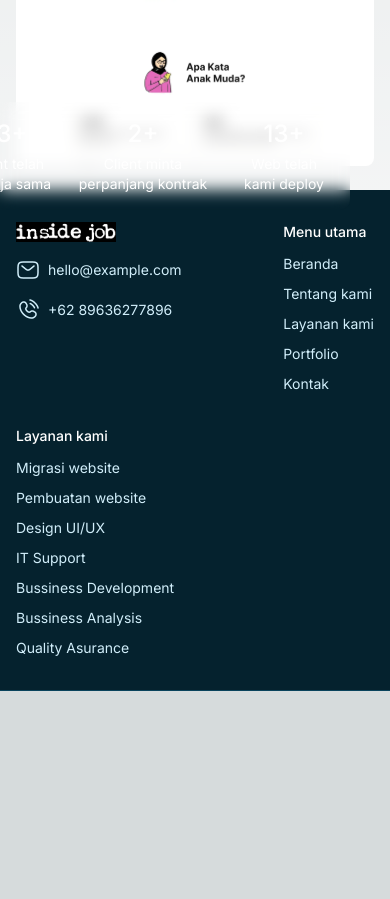
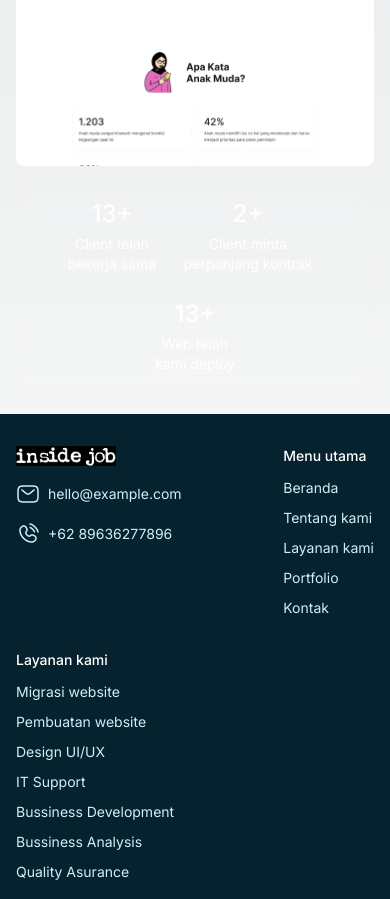
Before and after one commit to Revitalismo/inside-job, a Next.js app: page / in a window 390 px wide. Shown: the part 1078-1977 px from the top of the page. Before the commit the page ends 1769 px from the top, so only its background shows below. Built offline with nearby package versions, Linux system fonts and the light colour scheme; a web font is replaced by a local one.

Commit message:
fix: add responsive utility md:absolute xl:left-[-70px] to make Award position centered in small screen and floating in larger screen

```diff
--- a/src/app/components/Awards.tsx
+++ b/src/app/components/Awards.tsx
@@ -7,7 +7,7 @@ interface AwardsProps {
 
 export function Awards({ totalCooporatedClient, totalExtendedContract, totalDeployedWeb}: AwardsProps) {
     return (
-        <section className="w-fill md:w-fit gap-y-6 gap-x-4 flex flex-wrap justify-center p-4 md:border-[1px] md:border-primary-400 md:bg-[rgba(14,101,139,0.50)] rounded-[10px] backdrop-blur absolute left-[-70px] bottom-[-20px]">
+        <section className="w-fill md:w-fit gap-y-6 gap-x-4 flex flex-wrap justify-center p-4 md:border-[1px] md:border-primary-400 md:bg-[rgba(14,101,139,0.50)] rounded-[10px] backdrop-blur md:absolute xl:left-[-70px] bottom-[-20px]">
 
             <article className="w-[90px] sm:w-[120px] flex flex-col gap-y-1 items-center">
                 <h3 className="text-2xl sm:text-3xl font-medium text-neutral-0 text-center">{totalCooporatedClient}+</h3>
```
